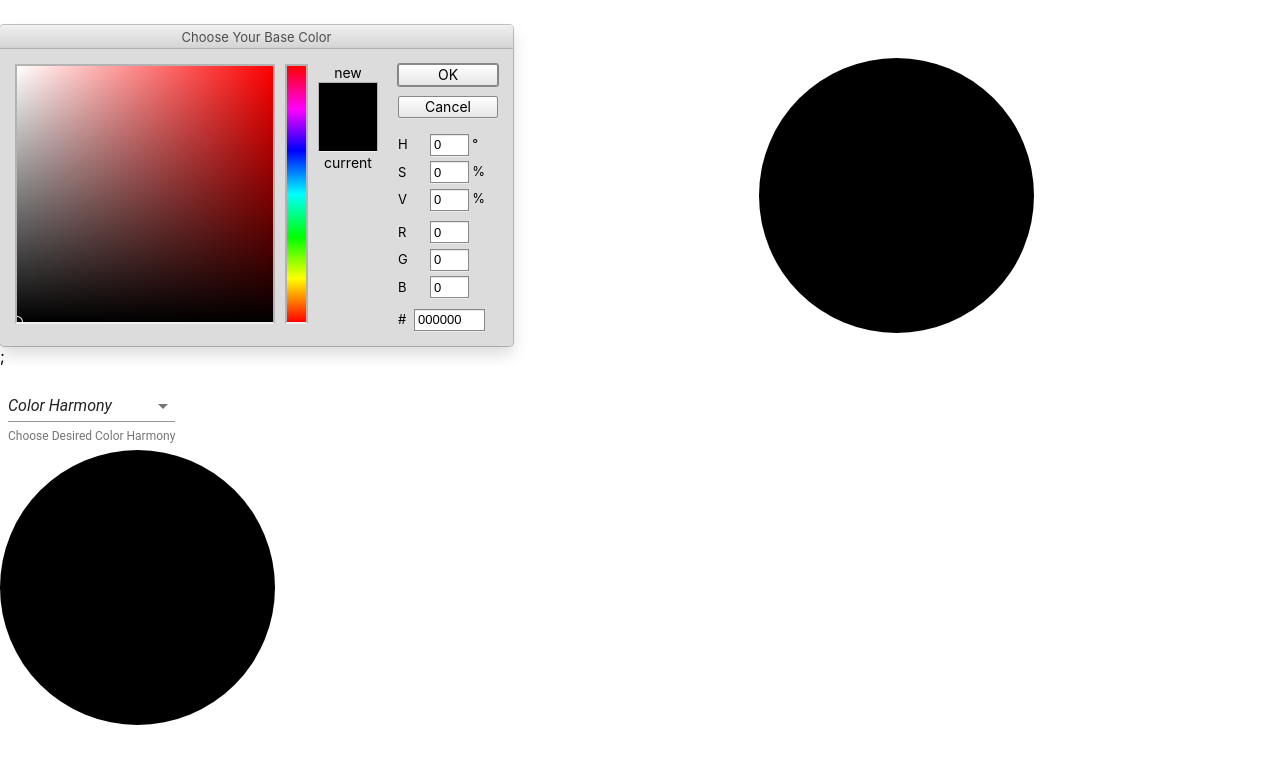
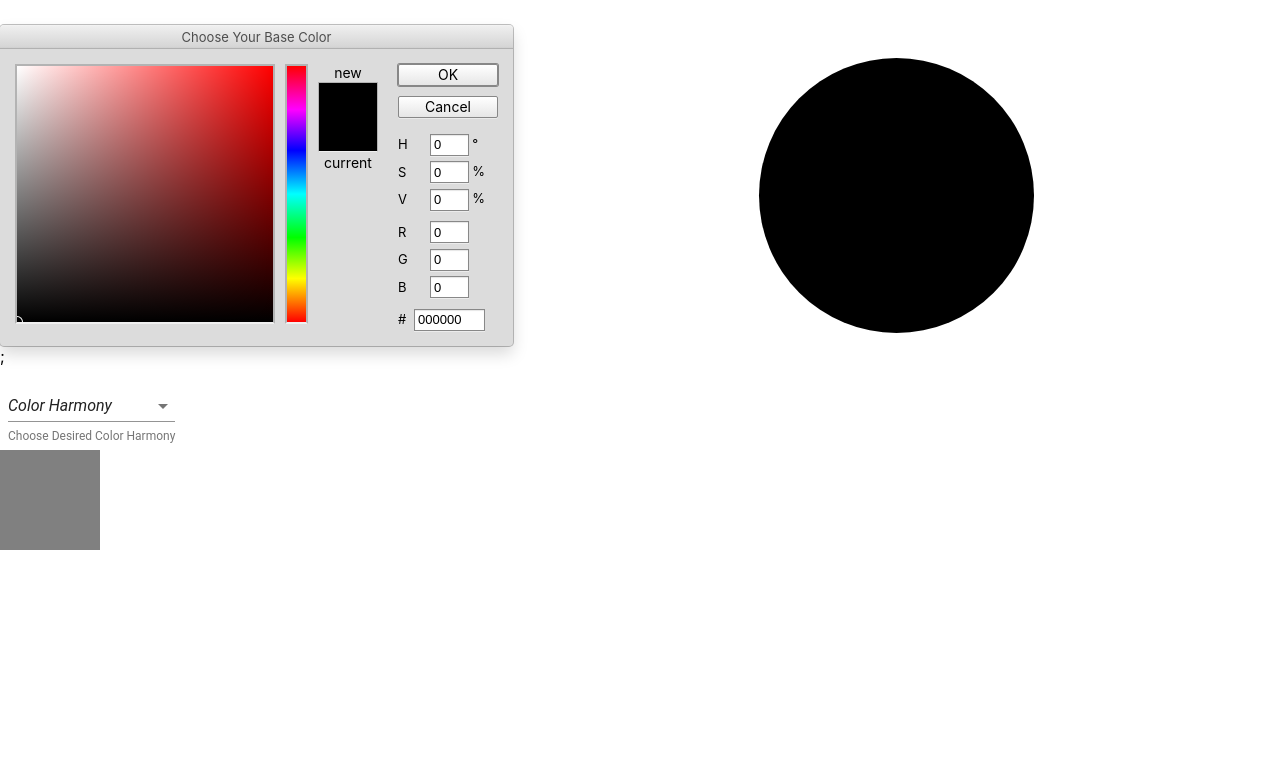
Before and after one commit to jefferyclanton/color-palette-app, a React (Create React App) app: page / in a window 1280 px wide. Shown: the top 764 px of the page. Built offline with nearby package versions, Linux system fonts and the light colour scheme; the HTML template or start-up script is replaced by a standard one.

Commit message:
begin functionality of color harmony selections

```diff
--- a/src/App.js
+++ b/src/App.js
@@ -8,8 +8,8 @@ class App extends React.Component {
     background: {
         hsl: {
           h: 0,
-          s: 0,
-          l: 0.2,
+          s: 1,
+          l: 0.5,
           a: 1
         }
       }
--- a/src/drop-down-menu.js
+++ b/src/drop-down-menu.js
@@ -22,22 +22,53 @@ const styles = theme => ({
 });
 
 class SimpleSelect extends React.Component {
-  state = {
+  constructor(props) {
+    super(props);
+  this.state = {
     harmony: '',
-    background: chroma(this.props.h, this.props.s, this.props.l, "hsl"),
+    firstBackground: 'white',
   };
+  this.handleChange = this.handleChange.bind(this);
+}
 
-  handleChange = event => {
-    this.setState({ [event.target.name]: event.target.value });
+  handleChange = (event) => {
+    this.setState({harmony: event.target.value});
   };
 
   render() {
+    const hue = this.props.styling.h;
+    const saturation = this.props.styling.s;
+    const light = this.props.styling.l;
+
     const { classes } = this.props;
+    const harmony = this.state.harmony;
+
+    const monochromatic = {
+     one: chroma(hue, saturation - .1, light, "hsl"),
+     two: chroma(hue, saturation - .3, light, "hsl"),
+     three: chroma(hue, saturation - .5, light, "hsl"),
+     four: chroma(hue, saturation - .7, light, "hsl"),
+     five: chroma(hue, saturation - .9, light, "hsl"),
+    }
+    const complementary = {
+      up: chroma(hue + 180, saturation, light, "hsl")
+    }
+
     const style = {
-        background: chroma(this.props.styling.h + 180, this.props.styling.s, this.props.styling.l, "hsl"),
-        borderRadius: 500,
-        height: 275,
-        width: 275,
+      background: monochromatic.four,
+      borderRadius: 500,
+      height: 275,
+      width: 275,
+  };
+    const renderHarmony = function() {
+      switch(harmony) {
+        case 'monochromatic':
+        return <div style={style}></div>;
+        case 'analogous':
+        return <div><div style={{background:chroma(hue + 60, saturation, light, "hsl"), height: 200, width: 200}}></div><div style={{background:chroma(hue - 60, saturation, light, "hsl"), height: 200, width: 200}}></div></div>;
+        default:
+        return <div style={{background:'gray', height: 100, width: 100}}></div>
+      }
     }
 
     return (
@@ -54,16 +85,16 @@ class SimpleSelect extends React.Component {
             <MenuItem value="">
               <em>Color Harmony</em>
             </MenuItem>
-            <MenuItem value={1}>Monochromatic</MenuItem>
-            <MenuItem value={2}>Complementary</MenuItem>
-            <MenuItem value={3}>Analogous</MenuItem>
-            <MenuItem value={4}>Split Complementary</MenuItem>
-            <MenuItem value={5}>Triad</MenuItem>
+            <MenuItem value={'monochromatic'}>Monochromatic</MenuItem>
+            <MenuItem value={'complementary'}>Complementary</MenuItem>
+            <MenuItem value={'analogous'}>Analogous</MenuItem>
+            <MenuItem value={'split'}>Split Complementary</MenuItem>
+            <MenuItem value={'triad'}>Triad</MenuItem>
           </Select>
           <FormHelperText>Choose Desired Color Harmony</FormHelperText>
         </FormControl>
       </form>
-      <div style={style}></div>
+      <div>{renderHarmony()}</div>
       </div>
     );
   }
```
